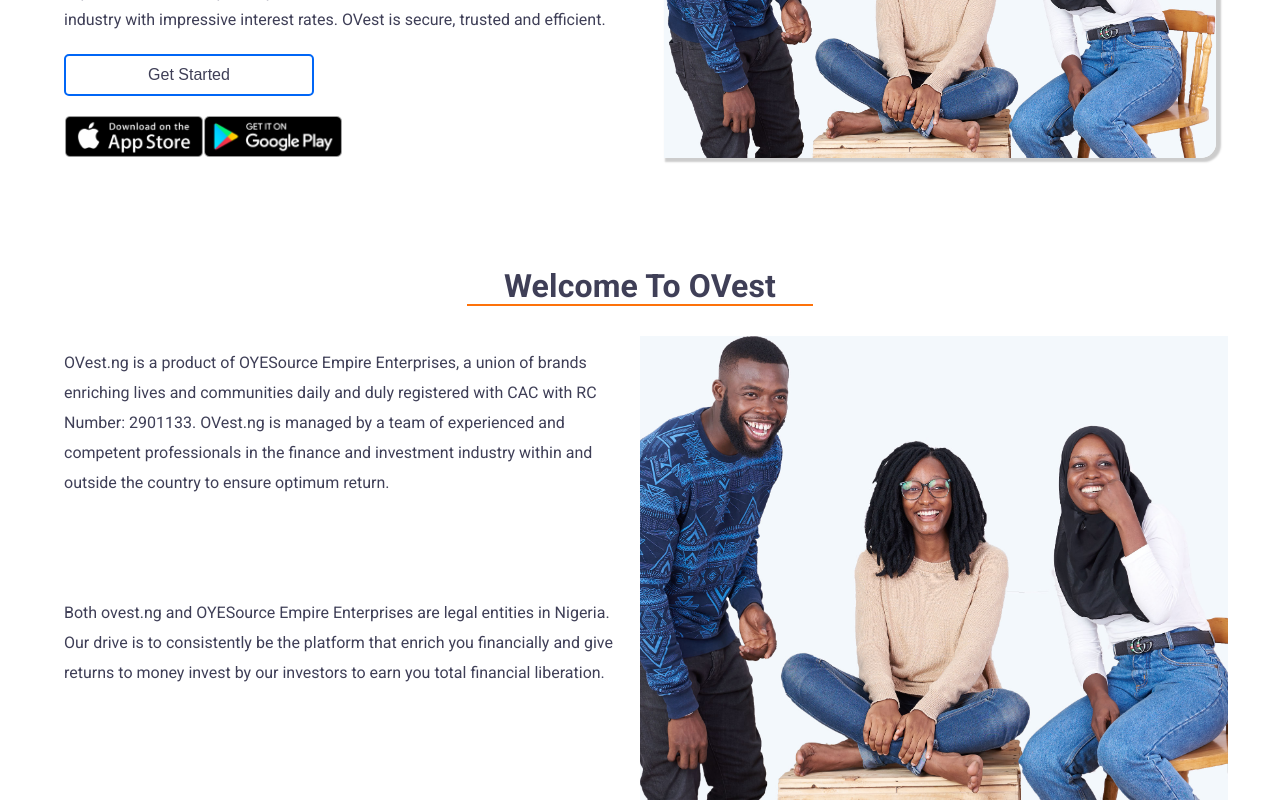
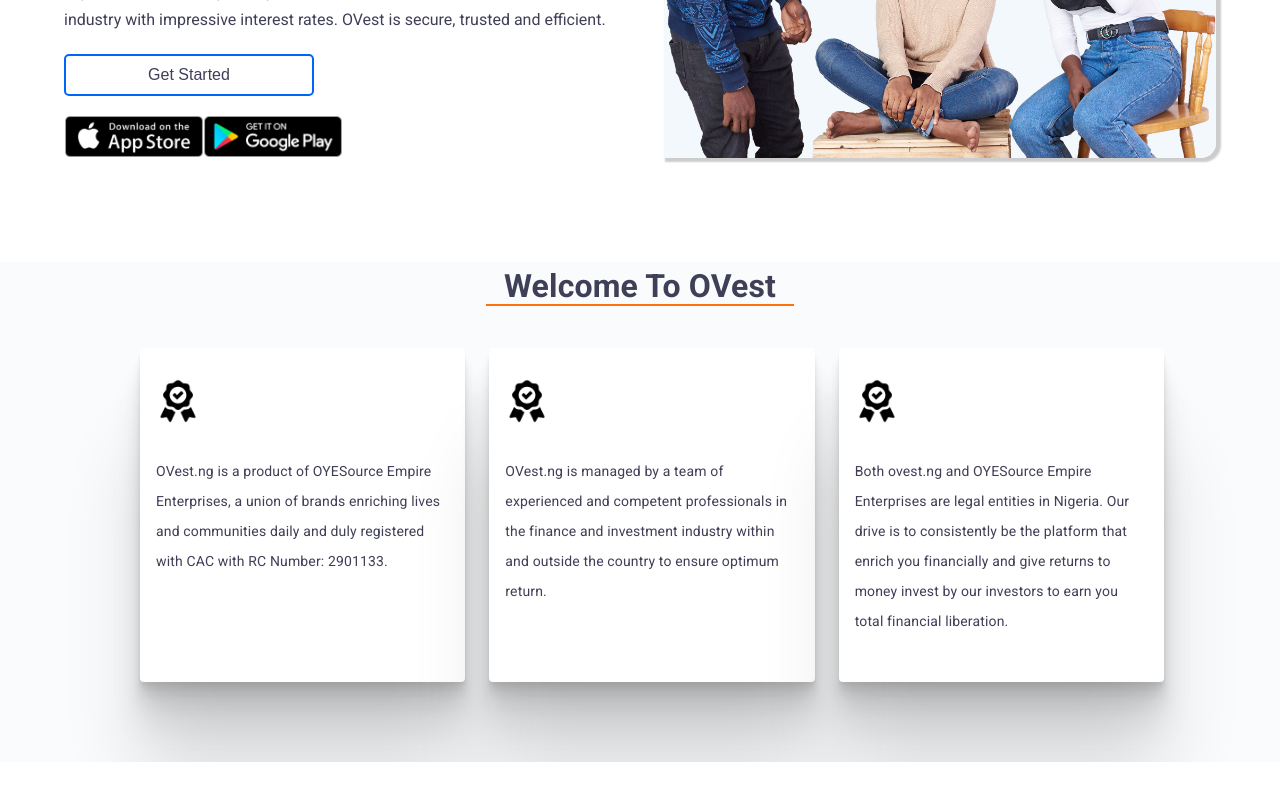
Before and after one commit to opeyemipeter1759/ovestng, a React (Create React App) app: page / in a window 1280 px wide. Shown: the part 370-1170 px from the top of the page. After the commit the page ends 1132 px from the top, so only its background shows below. Built offline with nearby package versions, Linux system fonts and the light colour scheme.

Commit message:
who we are

```diff
--- a/src/components/About.css
+++ b/src/components/About.css
@@ -1,3 +1,17 @@
+.about-us {
+  width: 100vw;
+  background-color: #f9fbfc !important;
+}
+.content-lead {
+  margin: 0 auto;
+  padding: 0;
+  width: 80%;
+  height: 500px;
+}
+.content {
+  margin: 30px auto 0 auto !important;
+  width: 70%;
+}
 .title {
   color: rgb(63, 63, 87);
   margin-top: 100px;
@@ -11,39 +25,23 @@ hr {
   border: solid 1px #fd720a !important;
   height: 1px !important;
 }
-
-.content {
-  margin-top: 30px !important;
-  margin-bottom: 30px !important;
-  height: 200px !important;
-}
-.icon-session {
-  display: flex;
-  align-items: center;
-  justify-content: center;
-  background-color: rgb(247, 247, 247);
-  width: 20%;
-  margin: 0 auto 12px;
-  padding: 10px 10px;
-}
 .sure-icon {
-  width: 50%;
+  width: 15%;
+  margin-top: 15px;
+  margin-bottom: 30px;
 }
 .content-text {
-  font-size: 16px;
+  font-size: 14px;
   font-weight: 400;
   line-height: 30px;
   font-family: "Roboto", sans-serif;
+  text-align: left;
   color: rgb(63, 63, 87);
-  margin-bottom: 100px;
-  /* margin-left: 30px; */
+  margin-bottom: 10px;
+  height: 200px;
 }
 
-.about-img {
-  background-image: url(../components/images/three-users.jpg);
-  width: 40% !important;
-  /* object-fit: contain !important; */
-  background-position: top;
-  background-repeat: no-repeat;
-  background-size: cover;
+.card {
+  box-shadow: 0 2.8px 2.2px rgba(0, 0, 0, 0.034), 0 6.7px 5.3px rgba(0, 0, 0, 0.048), 0 12.5px 10px rgba(0, 0, 0, 0.06),
+    0 22.3px 17.9px rgba(0, 0, 0, 0.072), 0 41.8px 33.4px rgba(0, 0, 0, 0.086), 0 100px 80px rgba(0, 0, 0, 0.12) !important;
 }
--- a/src/components/AboutUs.js
+++ b/src/components/AboutUs.js
@@ -1,48 +1,126 @@
+//   const classes = useStyles();
+//   return (
+//     <div className={classes.root}>
+//
+//       <Grid className="content" container spacing={2}>
+//         <Grid item xs={12} sm={6}>
+//           <div className=" icon-session">
+//             <img className="sure-icon" src={sure} alt="" />
+//           </div>
+//           <p className="content-text">
+//
+//           </p>
+//           <p className="content-text">
+//
+//           </p>
+//         </Grid>
+//         <Grid item xs={12} sm={6} l>
+//           <div className=" icon-session">
+//             <img className="sure-icon" src={sure} alt="" />
+//           </div>
+//
+//         </Grid>
+//       </Grid>
+//     </div>
+
 import React from "react";
+import "./About.css";
+import Grid from "@material-ui/core/Grid";
+
 import { makeStyles } from "@material-ui/core/styles";
-import Paper from "@material-ui/core/Paper";
-import Grid from "@material-ui/core/Grid";
+import Card from "@material-ui/core/Card";
+import CardActionArea from "@material-ui/core/CardActionArea";
+import CardContent from "@material-ui/core/CardContent";
 import Typography from "@material-ui/core/Typography";
-import about1 from "../components/images/about1.jpg";
-import about2 from "../components/images/about2.jpg";
+import icon1 from "../components/images/security.png";
 
-import "./About.css";
 const useStyles = makeStyles({
-  typographyStyle: {
-    color: "blue",
+  root: {
+    maxWidth: 345,
+    flexGrow: 1,
+  },
+  media: {
+    height: 140,
   },
 });
 
 function AboutUs() {
   const classes = useStyles();
+
   return (
-    <div className={classes.root}>
+    <div className="about-us">
+      <div className="content-lead">
         <Typography align="center" className={classes.TypographyStyle}>
           <h1 className="title">Welcome To OVest</h1>
           <hr />
         </Typography>
-
         <Grid className="content" container spacing={3}>
-        <Grid item xs={12} sm={6}>
+          <Grid item xs={12} sm={4} md={4}>
+            <Card className="card">
+              <CardActionArea>
+                <CardContent>
+                  <img src={icon1} className="sure-icon" alt="" />
+                  <Typography
+                    variant="body2"
+                    color="textSecondary"
+                    component="p"
+                  >
                     <p className="content-text">
-            OVest.ng is a product of OYESource Empire Enterprises, a union of
-            brands enriching lives and communities daily and duly registered
-            with CAC with RC Number: 2901133. OVest.ng is managed by a team of
-            experienced and competent professionals in the finance and
-            investment industry within and outside the country to ensure optimum
-            return.
+                      OVest.ng is a product of OYESource Empire Enterprises, a
+                      union of brands enriching lives and communities daily and
+                      duly registered with CAC with RC Number: 2901133.
                     </p>
+                  </Typography>
+                </CardContent>
+              </CardActionArea>
+            </Card>
+          </Grid>
+          <Grid item xs={12} sm={4} md={4}>
+            <Card className="card">
+              <CardActionArea>
+                <CardContent>
+                  <img src={icon1} className="sure-icon" alt="" />
+                  <Typography
+                    variant="body2"
+                    color="textSecondary"
+                    component="p"
+                  >
                     <p className="content-text">
-            Both ovest.ng and OYESource Empire Enterprises are legal entities in
-            Nigeria. Our drive is to consistently be the platform that enrich
-            you financially and give returns to money invest by our investors to
-            earn you total financial liberation.
+                      OVest.ng is managed by a team of experienced and competent
+                      professionals in the finance and investment industry
+                      within and outside the country to ensure optimum return.
                     </p>
+                  </Typography>
+                </CardContent>
+              </CardActionArea>
+            </Card>
           </Grid>
-        <Grid className="about-img" item xs={12} sm={6} l></Grid>
+          <Grid item xs={12} sm={4} md={4}>
+            <Card className="card">
+              <CardActionArea>
+                <CardContent>
+                  <img src={icon1} className="sure-icon" alt="" />
+                  <Typography
+                    variant="body2"
+                    color="textSecondary"
+                    component="p"
+                  >
+                    <p className="content-text">
+                      Both ovest.ng and OYESource Empire Enterprises are legal
+                      entities in Nigeria. Our drive is to consistently be the
+                      platform that enrich you financially and give returns to
+                      money invest by our investors to earn you total financial
+                      liberation.
+                    </p>
+                  </Typography>
+                </CardContent>
+              </CardActionArea>
+            </Card>
           </Grid>
-
+        </Grid>
+      </div>
     </div>
   );
 }
+
 export default AboutUs;
--- a/src/components/Home.js
+++ b/src/components/Home.js
@@ -9,6 +9,7 @@ import AboutUs from "./AboutUs";
 
 function Home() {
   return (
+    <div>
       <div className="container">
         <Grid container spacing={6}>
           <Grid item xs={12} sm={6} md={6} lg={6}>
@@ -17,14 +18,18 @@ function Home() {
                 Think Richly <br /> Invest Your Money
               </h1>
               <p>
-              OVest is a registered and growing investment platform managed by a
-              team of experienced and competent professionals in the finance and
-              investment industry with impressive interest rates. OVest is
+                OVest is a registered and growing investment platform managed by
+                a team of experienced and competent professionals in the finance
+                and investment industry with impressive interest rates. OVest is
                 secure, trusted and efficient.
               </p>
               <button className="btn-start">Get Started</button>
               <div className="mobile-apps">
-              <img src={ios} className="download app_store_badges" alt="ios" />
+                <img
+                  src={ios}
+                  className="download app_store_badges"
+                  alt="ios"
+                />
                 <img
                   src={android}
                   className="download app_store_badges"
@@ -45,6 +50,7 @@ function Home() {
             <img src={img14} alt="" className="image-14" />
           </Grid>
         </Grid>
+      </div>
       <AboutUs />
     </div>
   );
--- a/src/components/Navba.css
+++ b/src/components/Navba.css
@@ -23,6 +23,7 @@ nav {
   margin: 0 auto 0 auto;
   width: 90vw;
   width: 90vw;
+  background-color: ;
 }
 
 .fas {
```
Lines whose indentation alone changed are shown as unchanged.
